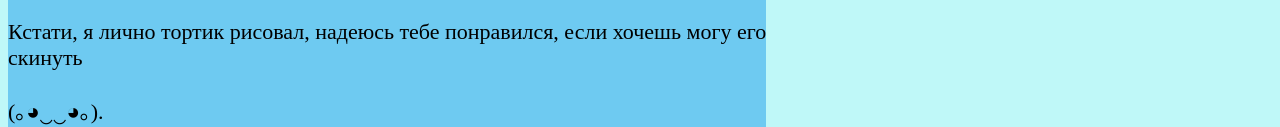
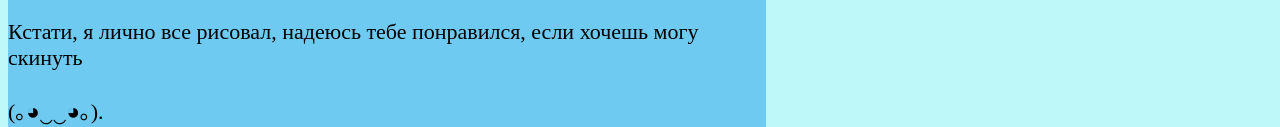
Before and after one commit to PetrovRuslan/podarok, a plain HTML site: page thirdPage.html in a window 1280 px wide. Shown: the part 473-600 px from the top of the page. Drawn offline with Linux system fonts and the light colour scheme.

Commit message:
edited therdPage

```diff
--- a/thirdPage.html
+++ b/thirdPage.html
@@ -28,7 +28,7 @@
                 я сделал это, жди своего следующего дня рождения, я постараюсь ещё сильнее.
              </p>
              <p>
-                Кстати, я лично тортик рисовал, надеюсь тебе понравился, если хочешь могу его скинуть
+                Кстати, я лично все рисовал, надеюсь тебе понравился, если хочешь могу  скинуть
              <p>
                 (｡◕‿‿◕｡).
              </p>
```
